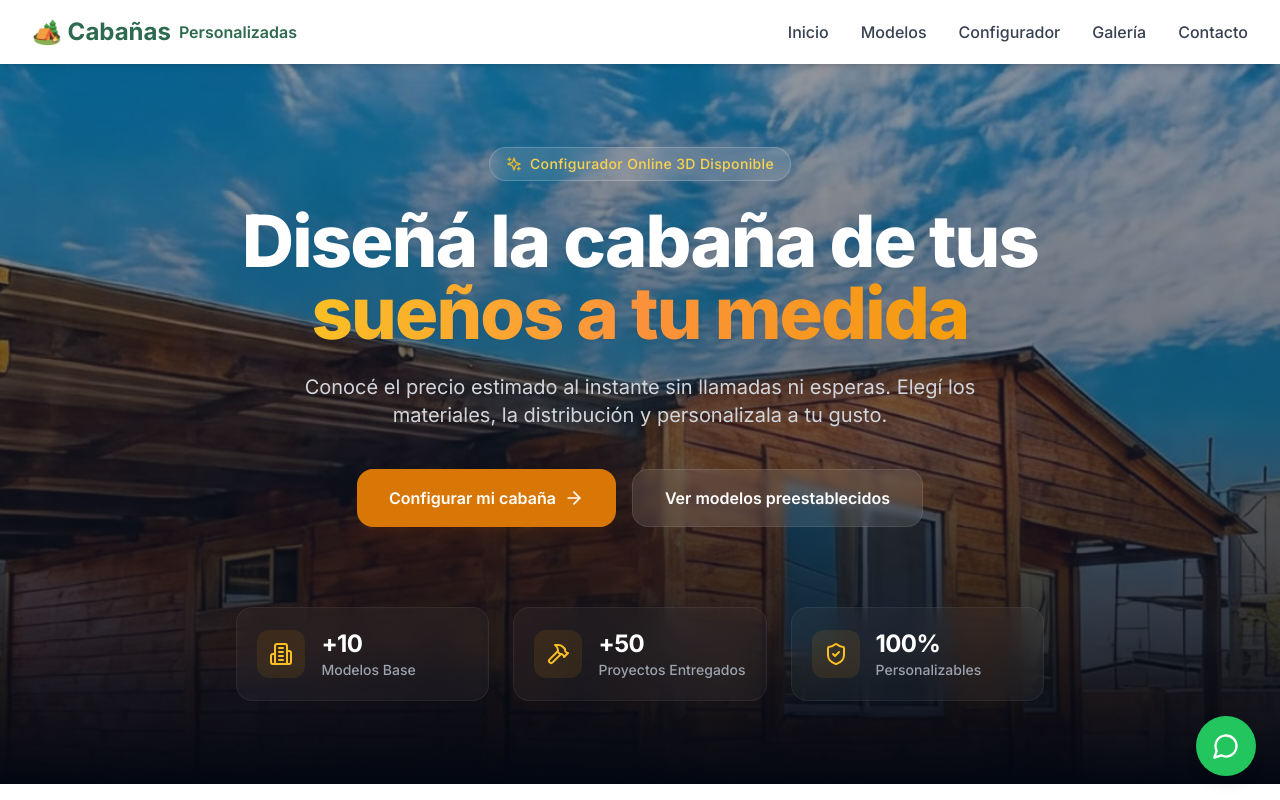
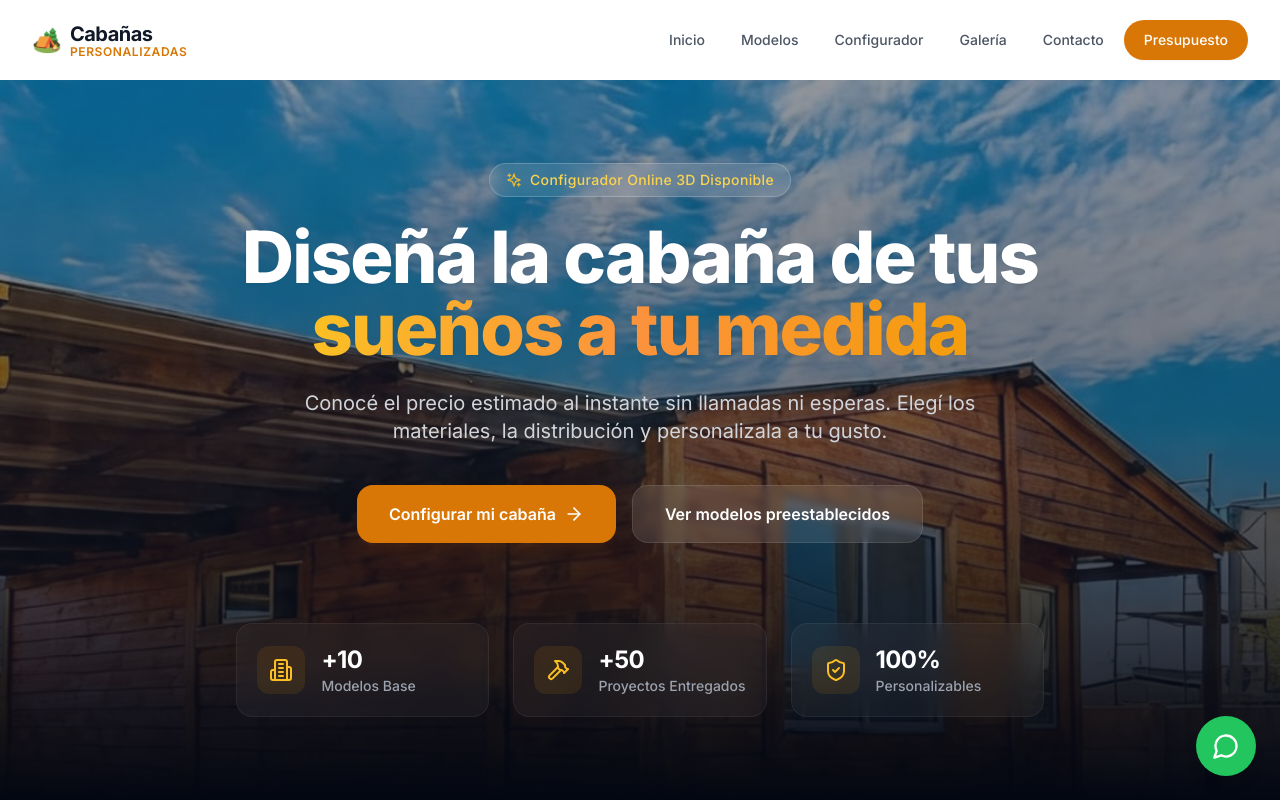
Before and after one commit to olivertborges/Cabanas, a Next.js app: page / in a window 1280 px wide. Shown: the top 800 px of the page. Built offline with nearby package versions, Linux system fonts and the light colour scheme.

Commit message:
Actualizar Header.tsx

```diff
--- a/components/ui/Header.tsx
+++ b/components/ui/Header.tsx
@@ -1,71 +1,127 @@
 'use client'
 
 import Link from 'next/link'
-import { useState } from 'react'
-import { Menu, X, Home, Grid, Image, Phone } from 'lucide-react'
+import { useState, useEffect } from 'react'
+import { Menu, X, Home, Settings, Image, Phone, Layers } from 'lucide-react'
 
 export default function Header() {
   const [isOpen, setIsOpen] = useState(false)
+  const [scrolled, setScrolled] = useState(false)
+
+  // Efecto para cambiar el fondo al hacer scroll (le da un toque premium)
+  useEffect(() => {
+    const handleScroll = () => {
+      setScrolled(window.scrollY > 20)
+    }
+    window.addEventListener('scroll', handleScroll)
+    return () => window.removeEventListener('scroll', handleScroll)
+  }, [])
 
   const menuItems = [
     { name: 'Inicio', href: '/', icon: Home },
-    { name: 'Modelos', href: '/modelos', icon: Grid },
-    { name: 'Configurador', href: '/configurador', icon: Grid },
+    { name: 'Modelos', href: '/modelos', icon: Layers },
+    { name: 'Configurador', href: '/configurador', icon: Settings },
     { name: 'Galería', href: '/galeria', icon: Image },
     { name: 'Contacto', href: '#contacto', icon: Phone },
   ]
 
   return (
-    <header className="bg-white shadow-md sticky top-0 z-50">
-      <nav className="container-custom">
-        <div className="flex justify-between items-center h-16">
+    <header
+      className={`sticky top-0 z-50 w-full transition-all duration-300 ${
+        scrolled
+          ? 'bg-white/80 backdrop-blur-md shadow-sm border-b border-gray-100'
+          : 'bg-white'
+      }`}
+    >
+      <div className="max-w-7xl mx-auto px-4 sm:px-6 lg:px-8">
+        <div className="flex justify-between items-center h-20">
+
           {/* Logo */}
-          <Link href="/" className="flex items-center space-x-2">
-            <span className="text-2xl font-bold text-primary">🏕️ Cabañas</span>
-            <span className="text-primary font-semibold">Personalizadas</span>
+          <Link href="/" className="flex items-center space-x-2 group">
+            <span className="text-2xl transition-transform duration-300 group-hover:scale-110">
+              🏕️
+            </span>
+            <div className="flex flex-col">
+              <span className="text-xl font-bold tracking-tight text-gray-900 group-hover:text-amber-700 transition-colors">
+                Cabañas
+              </span>
+              <span className="text-xs font-semibold uppercase tracking-wider text-amber-600 -mt-1">
+                Personalizadas
+              </span>
+            </div>
           </Link>
 
           {/* Desktop Menu */}
-          <div className="hidden md:flex space-x-8">
+          <nav className="hidden md:flex items-center space-x-1">
             {menuItems.map((item) => (
               <Link
                 key={item.name}
                 href={item.href}
-                className="text-gray-700 hover:text-primary transition-colors duration-200 font-medium"
+                className="px-4 py-2 rounded-full text-sm font-medium text-gray-600 hover:text-gray-900 hover:bg-gray-50 transition-all duration-200 relative group"
               >
                 {item.name}
+                {/* Línea sutil decorativa que aparece al pasar el mouse */}
+                <span className="absolute bottom-1 left-4 right-4 h-0.5 bg-amber-600 scale-x-0 group-hover:scale-x-100 transition-transform duration-300 origin-left" />
               </Link>
             ))}
-          </div>
+
+            {/* Botón Call to Action integrado opcional para darle más nivel */}
+            <Link
+              href="#contacto"
+              className="ml-4 px-5 py-2.5 bg-amber-600 hover:bg-amber-700 text-white text-sm font-medium rounded-full shadow-sm hover:shadow transition-all duration-200"
+            >
+              Presupuesto
+            </Link>
+          </nav>
 
           {/* Mobile Menu Button */}
-          <button
-            onClick={() => setIsOpen(!isOpen)}
-            className="md:hidden text-gray-700"
-          >
-            {isOpen ? <X size={24} /> : <Menu size={24} />}
-          </button>
+          <div className="flex items-center md:hidden">
+            <button
+              onClick={() => setIsOpen(!isOpen)}
+              className="inline-flex items-center justify-center p-2 rounded-xl text-gray-500 hover:text-gray-900 hover:bg-gray-100 focus:outline-none transition-colors"
+              aria-expanded={isOpen}
+            >
+              {isOpen ? <X className="w-6 h-6" /> : <Menu className="w-6 h-6" />}
+            </button>
+          </div>
         </div>
+      </div>
 
-        {/* Mobile Menu */}
-        {isOpen && (
-          <div className="md:hidden py-4 border-t">
-            {menuItems.map((item) => (
+      {/* Mobile Menu con transición de slide/fade sutil */}
+      <div
+        className={`md:hidden absolute w-full bg-white border-b border-gray-200 shadow-xl transition-all duration-300 ease-in-out ${
+          isOpen
+            ? 'opacity-100 translate-y-0 visible'
+            : 'opacity-0 -translate-y-4 invisible pointer-events-none'
+        }`}
+      >
+        <div className="px-4 pt-2 pb-6 space-y-1.5 sm:px-6">
+          {menuItems.map((item) => {
+            const Icon = item.icon
+            return (
               <Link
                 key={item.name}
                 href={item.href}
                 onClick={() => setIsOpen(false)}
-                className="block py-2 text-gray-700 hover:text-primary transition-colors"
+                className="flex items-center space-x-3 px-4 py-3 rounded-xl text-base font-medium text-gray-600 hover:text-amber-700 hover:bg-amber-50 active:bg-amber-100 transition-all"
               >
-                <div className="flex items-center space-x-2">
-                  <item.icon size={18} />
-                  <span>{item.name}</span>
-                </div>
+                <Icon className="w-5 h-5 text-gray-400 group-hover:text-amber-600" />
+                <span>{item.name}</span>
               </Link>
-            ))}
+            )
+          })}
+
+          <div className="pt-4 px-4">
+            <Link
+              href="#contacto"
+              onClick={() => setIsOpen(false)}
+              className="flex items-center justify-center w-full px-4 py-3 bg-amber-600 text-white font-medium rounded-xl shadow-md"
+            >
+              Solicitar Presupuesto
+            </Link>
           </div>
-        )}
-      </nav>
+        </div>
+      </div>
     </header>
   )
 }
```
